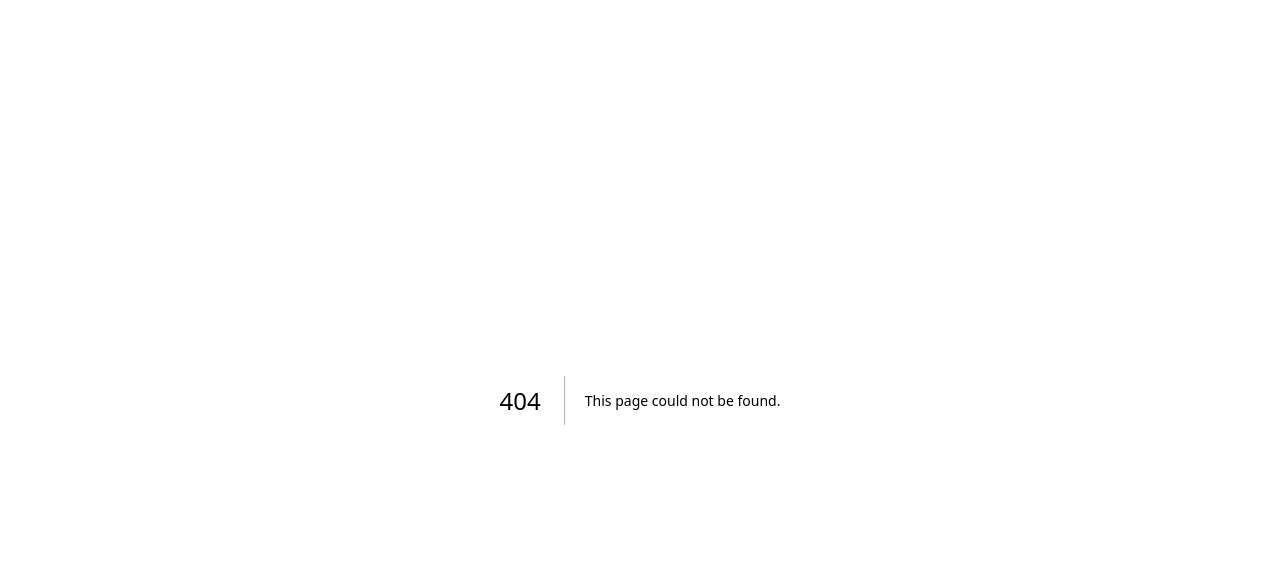
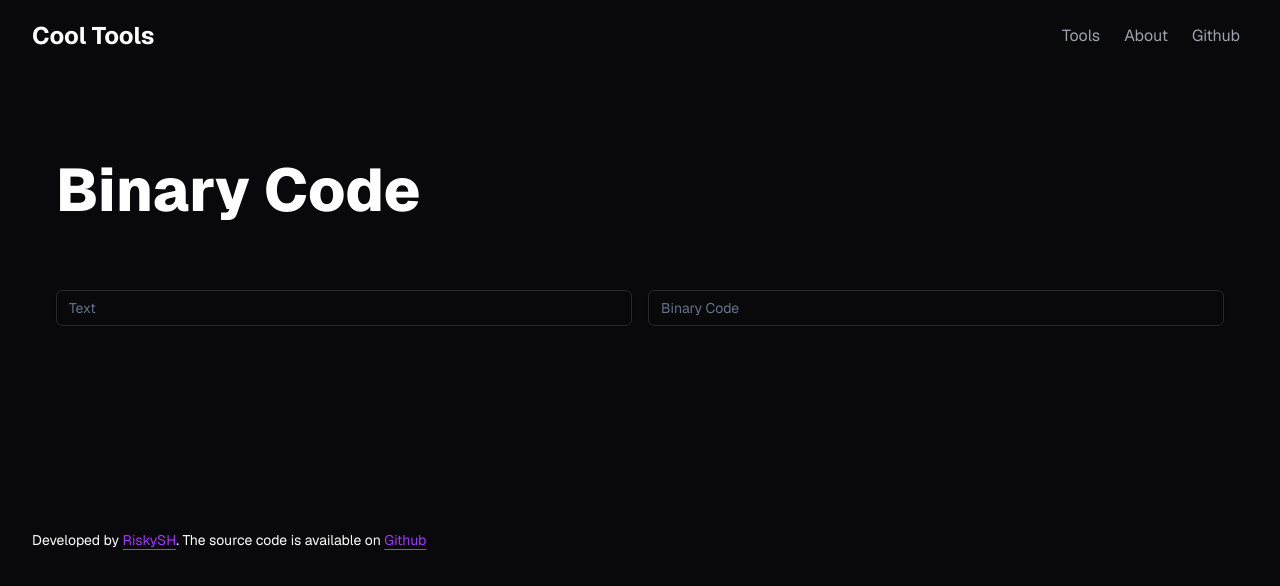
Before and after one commit to riskysh/Tools, a Next.js app: page /binary-code in a window 1280 px wide. Before the commit this address had no page. Shown: the top 586 px of the page. Built offline with nearby package versions, Linux system fonts and the light colour scheme.

Commit message:
Created Binary Code tool

```diff
--- /dev/null
+++ b/src/app/binary-code/page.jsx
@@ -0,0 +1,37 @@
+"use client"
+import { useState } from "react";
+
+import Footer from "@/components/footer";
+import NavBar from "@/components/header";
+import { Input } from "@/components/ui/input";
+
+export default function BinaryCode() {
+
+    const [text, setText] = useState('')
+    const [binary, setBinary] = useState('')
+
+    const convertToBinary = (str) => {
+     return str
+        .split('')
+        .map(char => char.charCodeAt(0).toString(2).padStart(8, '0'))
+        .join('')
+    }
+
+    const handleChange = (e) => {
+     const inputText = e.target.value
+        setText(inputText)
+        setBinary(convertToBinary(inputText))
+    }
+
+    return (
+        <>
+        <NavBar />
+        <h1 className="text-white text-6xl text-left ml-14 mt-40 font-extrabold">Binary Code</h1>
+        <div className="flex items-center gap-4 mx-14  h-44">
+            <Input value={text} onChange={handleChange} placeholder="Text" />
+            <Input value={binary} readOnly placeholder="Binary Code" />
+        </div>
+        <Footer />
+        </>
+    )
+}
--- a/src/app/notes/page.jsx
+++ /dev/null
@@ -1,9 +0,0 @@
-
-
-export default function Notes() {
-    return (
-        <>
-        <h1>Notes</h1>
-        </>
-    )
-}
--- a/src/app/page.js
+++ b/src/app/page.js
@@ -35,6 +35,7 @@ export default function Home() {
         </div>
       </Link>
 
+      <Link href="/binary-code">
         <div className="relative overflow-hidden rounded-lg border border-[#27272a] p-2 text-left hover:border-[#414147] hover:duration-300">
           <div className="flex h-44 flex-col justify-between rounded-md p-6">
           <svg xmlns="http://www.w3.org/2000/svg" width="50" height="50" viewBox="0 0 24 24" fill="none" stroke="#ffffff" stroke-width="2" stroke-linecap="round" stroke-linejoin="round" class="lucide lucide-binary"><rect x="14" y="14" width="4" height="6" rx="2"/><rect x="6" y="4" width="4" height="6" rx="2"/><path d="M6 20h4"/><path d="M14 10h4"/><path d="M6 14h2v6"/><path d="M14 4h2v6"/></svg>
@@ -44,6 +45,7 @@ export default function Home() {
               </div>
           </div>
         </div>
+        </Link>
 
       <Link href="/todo">
         <div className="relative overflow-hidden rounded-lg border border-[#27272a] p-2 text-left hover:border-[#414147] hover:duration-300">
```
